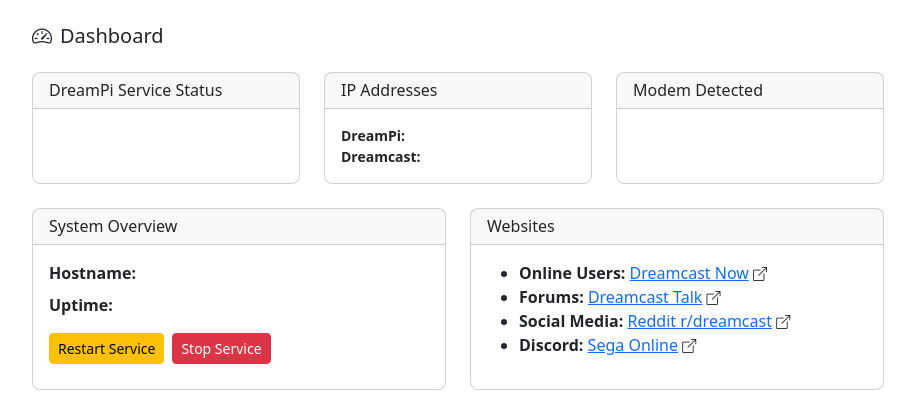
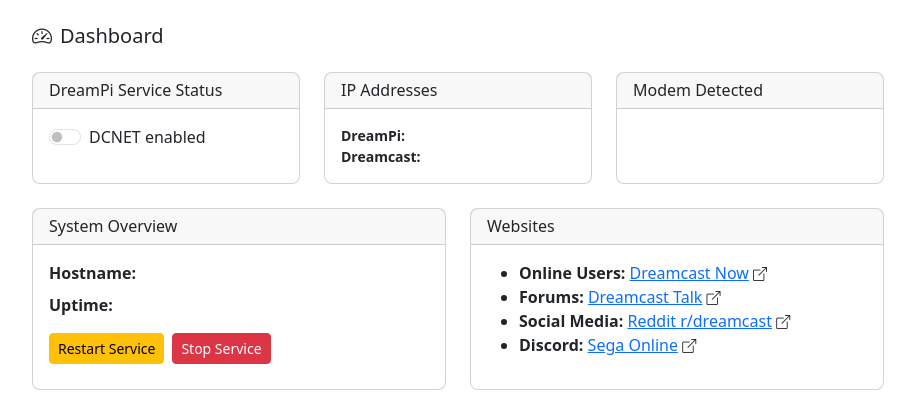
Before and after one commit to jschwager/dreampi-gui, a Flask app: template templates/index.html in a window 1280 px wide. Shown: the part 72-492 px from the top of the page, without its empty margins (182-1097 px from the left). Run offline with Flask 3, Linux system fonts and the light colour scheme; the template is opened without the code that fills it, so the values that code supplies are empty.

Commit message:
Add DCNET toggle

```diff
--- a/app.py
+++ b/app.py
@@ -4,8 +4,10 @@ import subprocess
 app = Flask(__name__)
 
 COMMANDS = {
-	"restart": ["sudo", "systemctl", "restart", "dreampi.service"],
-	"status": ["sudo", "systemctl", "status", "dreampi.service"]
+    "restart": ["sudo", "systemctl", "restart", "dreampi.service"],
+    "status": ["sudo", "systemctl", "status", "dreampi.service"],
+    "dcnet-on": ["/home/dreampi/dcnet_on_off.sh", "enable", "noreboot"],
+    "dcnet-off": ["/home/dreampi/dcnet_on_off.sh", "disable", "noreboot"],
 }
 
 # FUNCTION: Status styling helper
--- a/templates/index.html
+++ b/templates/index.html
@@ -13,6 +13,18 @@
 						</div>
 						<div class="card-body">
     						{{ service_status | safe }}
+							<form method="POST" action="/run" id="dcnetForm">
+							  <input type="hidden" name="action" id="dcnetAction" value="dcnet-off">
+
+							  <div class="form-check form-switch">
+								<input
+								  class="form-check-input"
+								  type="checkbox"
+								  id="checkNativeSwitch"
+								  onchange="document.getElementById('dcnetAction').value = this.checked ? 'dcnet-on' : 'dcnet-off'; this.form.submit();">
+								<label class="form-check-label" for="checkNativeSwitch">DCNET enabled</label>
+							  </div>
+							</form>
 						</div>
 					</div>
 				</div>
```
